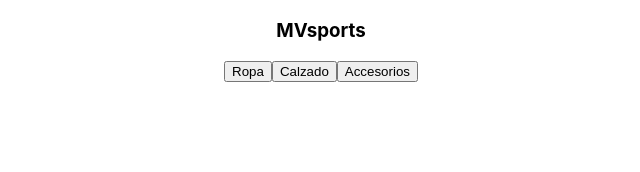
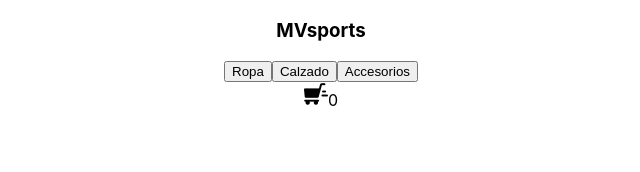
Before and after one commit to MathiasVidarte/mvsports--proyecto-react-js, a React (Create React App) app: page / in a window 1280 px wide. Shown: the top 172 px of the page, without its empty margins (319-959 px from the left). Built offline with nearby package versions, Linux system fonts and the light colour scheme.

Commit message:
cree CartWidget

```diff
--- /dev/null
+++ b/src/components/navbar/CartWidget/CartWidget.js
@@ -0,0 +1,12 @@
+import cart from './assets/cart.png'
+
+const CartWidget = () => {
+    return (
+        <div>
+        <img src={cart} alt="cart-widget" />
+        0
+        </div>
+    )
+}
+
+export default CartWidget
--- a/src/components/navbar/NavBar.js
+++ b/src/components/navbar/NavBar.js
@@ -1,3 +1,5 @@
+import CartWidget from "./CartWidget/CartWidget"
+
 const NavBar = () => {
     return (
         <nav>
@@ -7,6 +9,7 @@
                 <button>Calzado</button>
                 <button>Accesorios</button>
             </div>
+            <CartWidget/>
         </nav>
     )
 }
```
Also changed, not shown: src/components/navbar/CartWidget/assets/cart.png (added).
